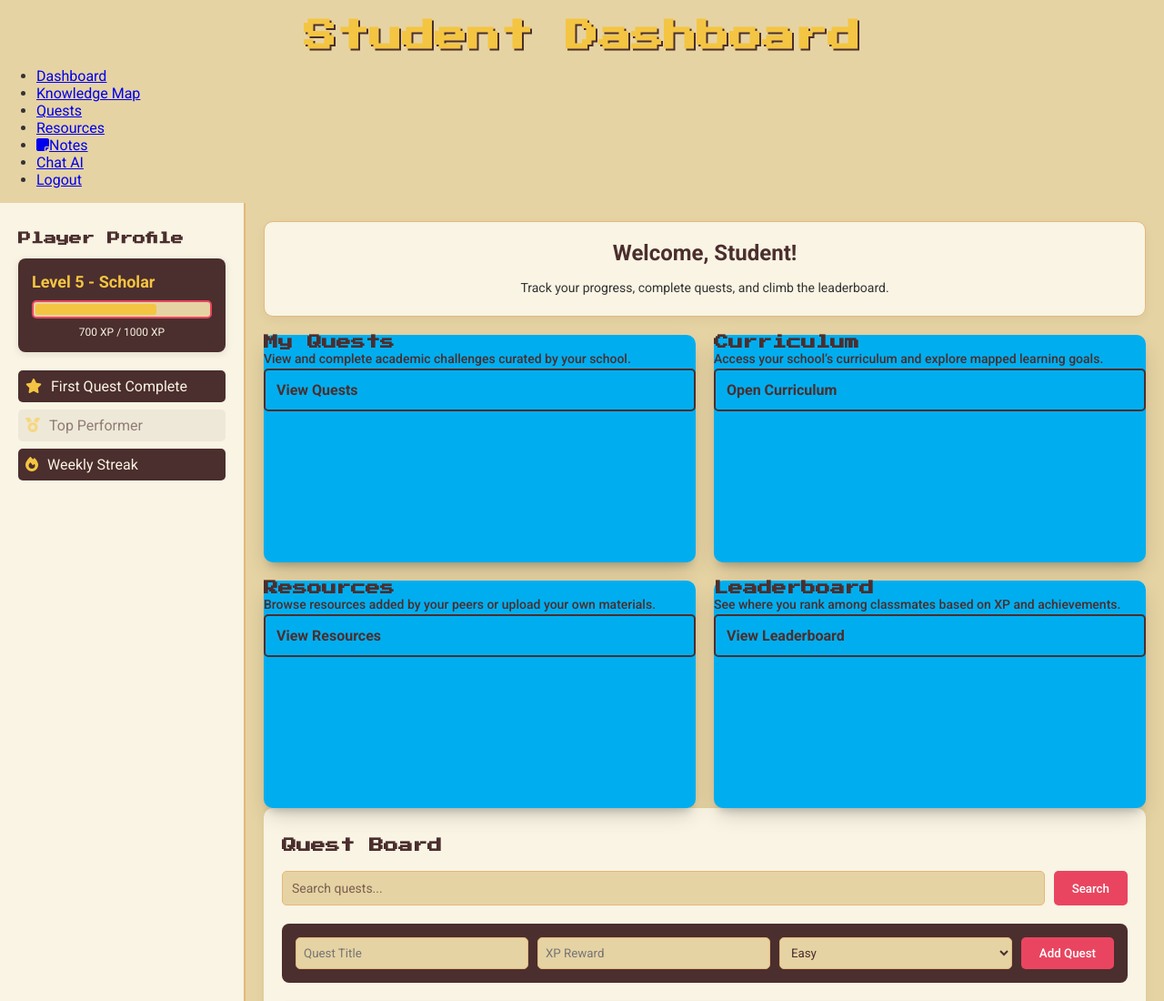
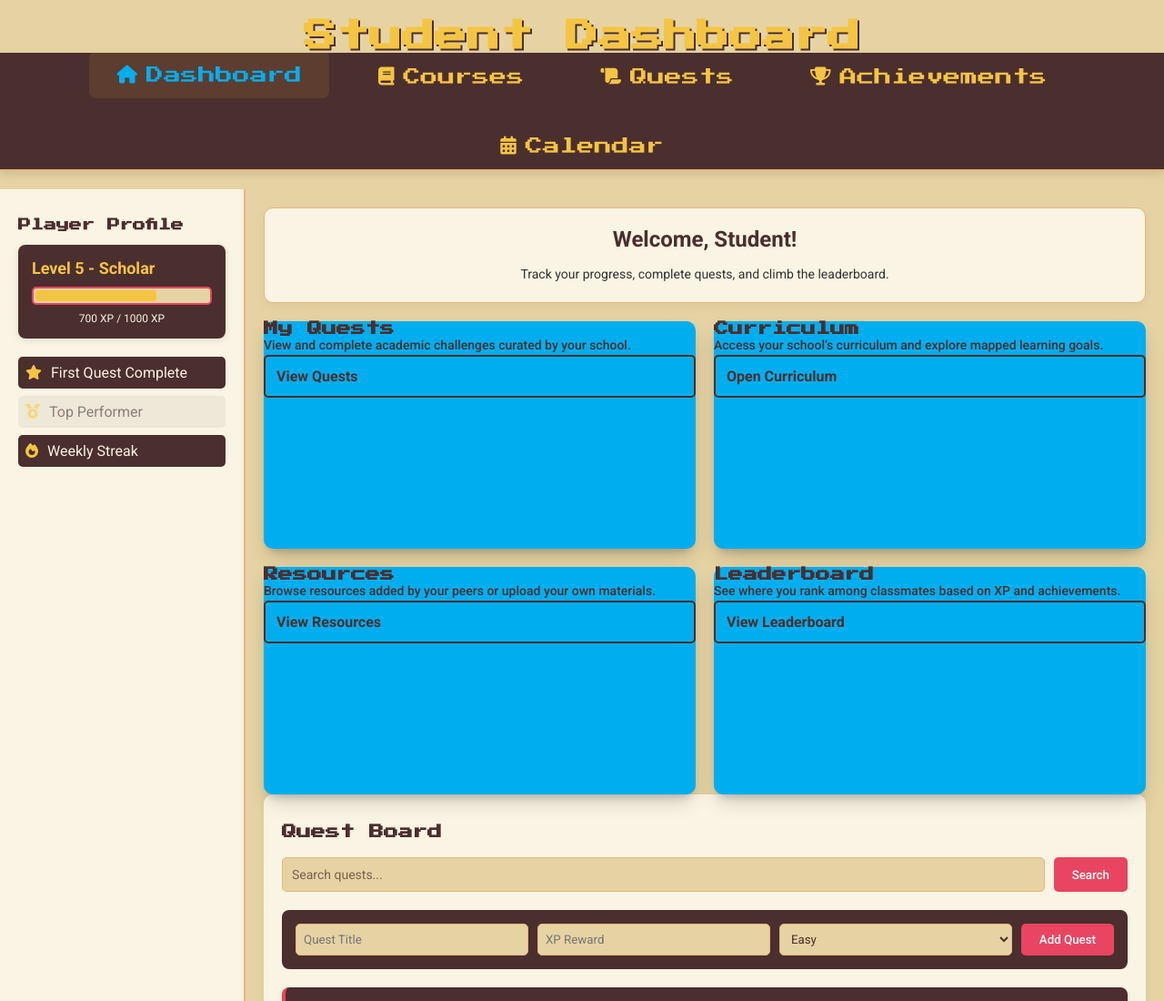
Before and after one commit to ArinDixit06/MindBender4.0, a website: page student_dashboard.html in a window 1280 px wide. Shown: the top 1100 px of the page at 91% size. Drawn offline with Linux system fonts and the light colour scheme.

Commit message:
Update student_dashboard.html

```diff
--- a/student_dashboard.html
+++ b/student_dashboard.html
@@ -11,17 +11,15 @@
 
   <header>
     <h1 class="center-title">Student Dashboard</h1>
-    <nav>
-            <ul>
-                <li><a href="student_dashboard.html">Dashboard</a></li>
-                <li><a href="knowledge_map_page.html">Knowledge Map</a></li>
-                <li><a href="student_dashboard.html">Quests</a></li>
-                <li><a href="resources.html">Resources</a></li>
-                <li><a href="notemaking.html"><i class="fas fa-sticky-note"></i>Notes</a></li>
-                <li><a href="chat.html">Chat AI</a></li>
-                <li><a href="#" id="logout-button">Logout</a></li>
-            </ul>
-        </nav>
+    <nav class="navbar horizontal-navbar">
+      <ul class="navbar-nav">
+        <li class="nav-item"><a class="nav-link active" href="#"><i class="fas fa-home"></i>Dashboard</a></li>
+        <li class="nav-item"><a class="nav-link" href="#"><i class="fas fa-book"></i>Courses</a></li>
+        <li class="nav-item"><a class="nav-link" href="#"><i class="fas fa-scroll"></i>Quests</a></li>
+        <li class="nav-item"><a class="nav-link" href="#"><i class="fas fa-trophy"></i>Achievements</a></li>
+        <li class="nav-item"><a class="nav-link" href="#"><i class="fas fa-calendar-alt"></i>Calendar</a></li>
+      </ul>
+    </nav>
   </header>
 
   <div class="container">
```
